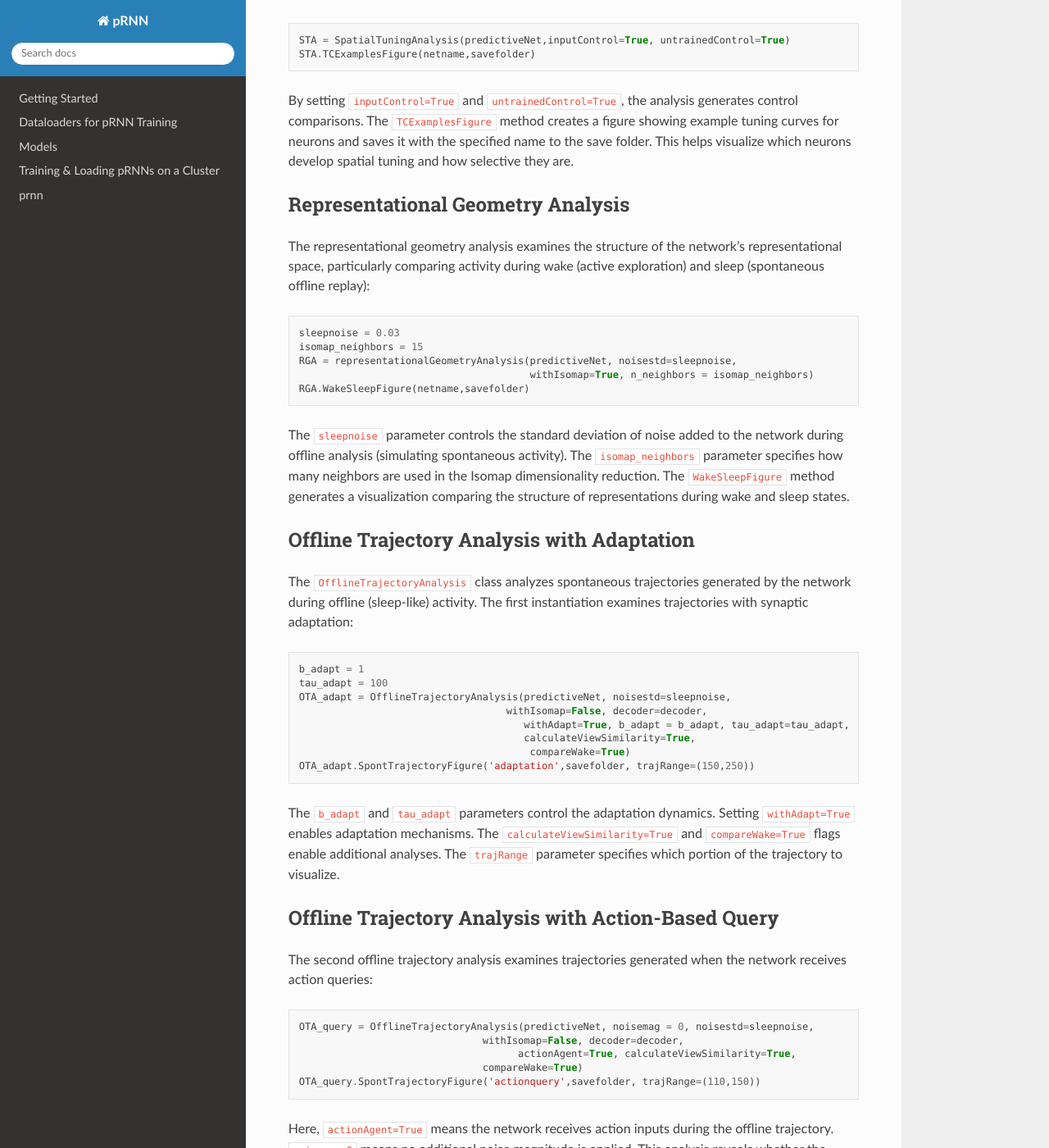
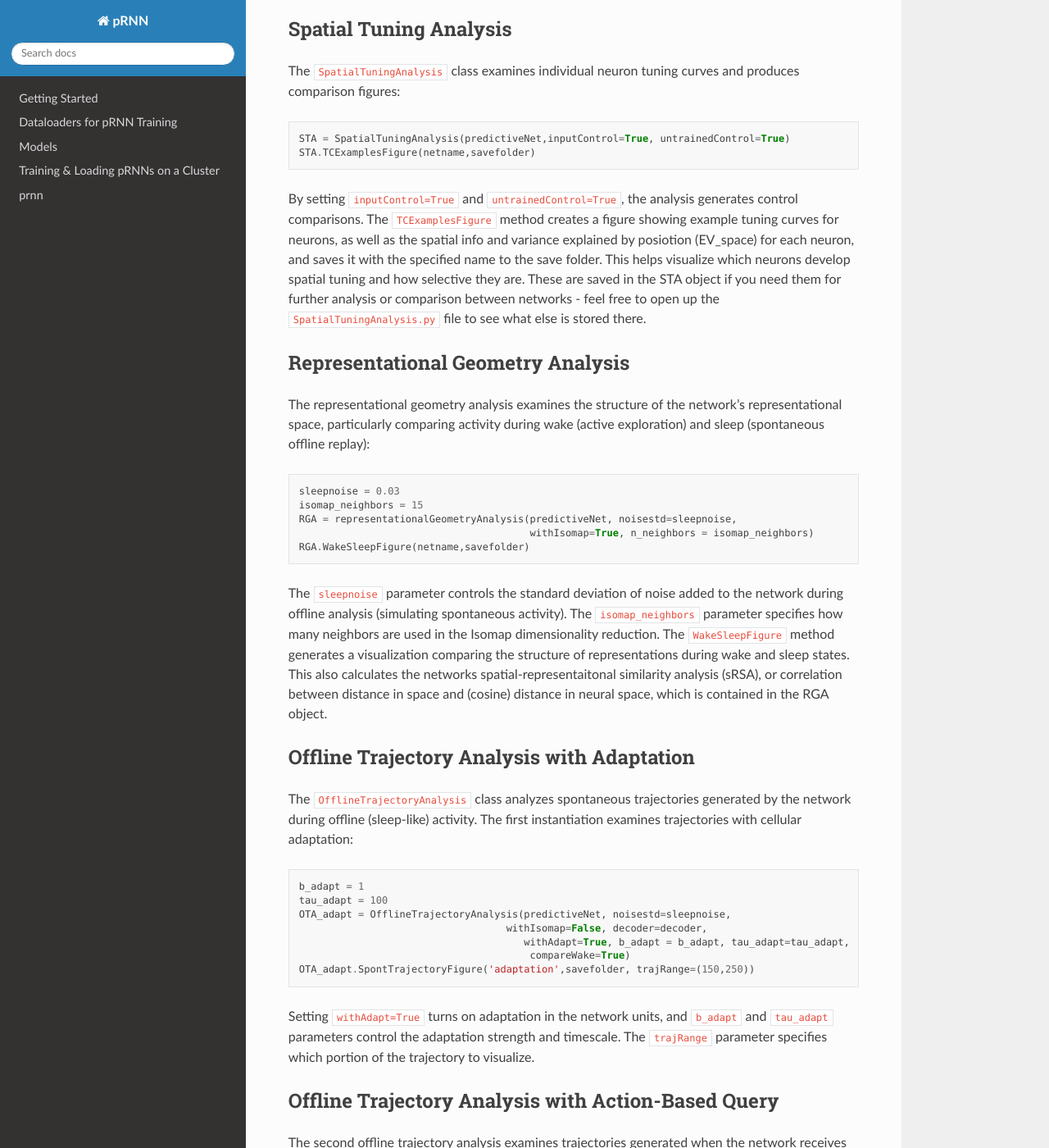
Before and after one commit to LevensteinLab/pRNN, a Sphinx documentation site: the page built from docs/basic_analysis.rst, in a window 1280 px wide and 1400 px high, scrolled down 2537 px. Shown: the whole window at 82% size. Built offline with Sphinx 7.4.7 and the Read the Docs theme 3.1.0, drawn with Linux system fonts in a browser that asks for light colours; some of the changed text lies outside the part shown.

Commit message:
Revise Basic Analysis tutorial for clarity and detail
Updated tutorial for Basic Analysis with pRNN package to clarify usage of scripts and analysis methods. Enhanced explanations of parameters and outputs for various analysis classes.

```diff
--- a/docs/basic_analysis.rst
+++ b/docs/basic_analysis.rst
@@ -1,7 +1,7 @@
 Basic Analysis with the pRNN Package
 ====================================
 
-This tutorial explains the ``BasicAnalysis.py`` script, which demonstrates how to perform a comprehensive analysis of a trained pRNN model. The script loads a pre-trained network, calculates spatial representations, evaluates decoding performance, and generates visualizations of the network's cognitive map properties. We have provided a ``BasicAnalysis.ipynb`` notebook in the examples folder if you'd like to run this analysis interactively.
+This tutorial explains how to do some basic analysis on a trained pRNN model. In the tutorial, you will load a pre-trained network, calculate spatial representations, evaluates decoding performance, and generates visualizations of the network's cognitive map properties. We have provided a ``BasicAnalysis.ipynb`` notebook in the examples folder if you'd like to run this analysis interactively, or a ``BasicAnalysis.py`` script, which can be run on a compute cluster.
 
 Imports and Setup
 -----------------
@@ -25,7 +25,9 @@ The analysis script imports necessary utilities from the pRNN package, as well a
     from prnn.analysis.OfflineTrajectoryAnalysis import OfflineTrajectoryAnalysis
     from prnn.analysis.representationalGeometryAnalysis import representationalGeometryAnalysis
 
-The key analysis classes are ``SpatialTuningAnalysis``, ``OfflineTrajectoryAnalysis``, and ``representationalGeometryAnalysis``. These perform different types of analyses on the trained network's hidden representations. We also set the folder where all figures will be saved:
+The key analysis classes are ``SpatialTuningAnalysis``, ``representationalGeometryAnalysis``, ``OfflineTrajectoryAnalysis``. These are used to calculate tuning curves and other single-cell analysis of spatial representation in the network, investigate the population-level geometry of the spatial representation, and investigate decoded offline trajectories, or replay, in the network.
+
+Let's first set the folder where all figures will be saved:
 
 .. code-block:: python
 
@@ -44,7 +46,7 @@ First, we load a pre-trained pRNN model and retrieve the environment it was trai
     exseed = 8
     predictiveNet = PredictiveNet.loadNet(netfolder+netname+'--s'+str(exseed))
 
-The ``netname`` and ``netfolder`` variables specify which trained network to load. The ``exseed`` parameter identifies a specific training seed. The ``EnvLibrary`` attribute of the ``predictiveNet`` object contains the environments the network was trained on. We retrieve the first environment:
+The ``netname`` and ``netfolder`` variables specify which trained network to load (you might need to change ``netfolder`` to match where the network is saved on your machine). The ``exseed`` parameter identifies a specific training seed. The ``EnvLibrary`` attribute of the ``predictiveNet`` object contains the environments the network was trained on. We retrieve the first environment:
 
 .. code-block:: python
 
@@ -71,16 +73,15 @@ The core of the analysis is to extract the network's spatial representation. We
 .. code-block:: python
 
     place_fields, SI, decoder = predictiveNet.calculateSpatialRepresentation(env,agent,
-                                                 trainDecoder=True, trainHDDecoder = True)
+                                                 trainDecoder=True)
 
 This function:
 
-- Generates an agent trajectory through the environment
+- Generates an agent trajectory through the environment, this is XXX by deafult, and should be long enough that the agent thoroughly covers the environment, visiting each posisition multiple times from different directions. You can set this using ``numsteps=XXXX`` as appropriate for different environments.
 - Collects the network's hidden state activations at each position
-- Trains a linear decoder to predict position from hidden states
-- Returns ``place_fields`` (the spatial tuning of individual neurons), ``SI`` (spatial information), and the trained ``decoder`` object
+- Trains a linear decoder to predict position from hidden unit states (this will also be used later to decode the represented position during sleep)
+- Returns ``place_fields`` (the spatial tuning of individual neurons), ``SI`` (spatial information for each neuron's tuning curve), and the trained ``decoder`` object
 
-Setting ``trainDecoder=True`` and ``trainHDDecoder=True`` trains decoders for both position and head direction.
 
 Evaluating Decoding Performance
 --------------------------------
@@ -106,7 +107,7 @@ The ``SpatialTuningAnalysis`` class examines individual neuron tuning curves and
     STA = SpatialTuningAnalysis(predictiveNet,inputControl=True, untrainedControl=True)
     STA.TCExamplesFigure(netname,savefolder)
 
-By setting ``inputControl=True`` and ``untrainedControl=True``, the analysis generates control comparisons. The ``TCExamplesFigure`` method creates a figure showing example tuning curves for neurons and saves it with the specified name to the save folder. This helps visualize which neurons develop spatial tuning and how selective they are.
+By setting ``inputControl=True`` and ``untrainedControl=True``, the analysis generates control comparisons. The ``TCExamplesFigure`` method creates a figure showing example tuning curves for neurons, as well as the spatial info and variance explained by posiotion (EV_space) for each neuron, and saves it with the specified name to the save folder. This helps visualize which neurons develop spatial tuning and how selective they are. These are saved in the STA object if you need them for further analysis or comparison between networks - feel free to open up the ``SpatialTuningAnalysis.py`` file to see what else is stored there.
 
 Representational Geometry Analysis
 -----------------------------------
@@ -121,12 +122,12 @@ The representational geometry analysis examines the structure of the network's r
                                            withIsomap=True, n_neighbors = isomap_neighbors)
     RGA.WakeSleepFigure(netname,savefolder)
 
-The ``sleepnoise`` parameter controls the standard deviation of noise added to the network during offline analysis (simulating spontaneous activity). The ``isomap_neighbors`` parameter specifies how many neighbors are used in the Isomap dimensionality reduction. The ``WakeSleepFigure`` method generates a visualization comparing the structure of representations during wake and sleep states.
+The ``sleepnoise`` parameter controls the standard deviation of noise added to the network during offline analysis (simulating spontaneous activity). The ``isomap_neighbors`` parameter specifies how many neighbors are used in the Isomap dimensionality reduction. The ``WakeSleepFigure`` method generates a visualization comparing the structure of representations during wake and sleep states. This also calculates the networks spatial-representaitonal similarity analysis (sRSA), or correlation between distance in space and (cosine) distance in neural space, which is contained in the RGA object.
 
 Offline Trajectory Analysis with Adaptation
 --------------------------------------------
 
-The ``OfflineTrajectoryAnalysis`` class analyzes spontaneous trajectories generated by the network during offline (sleep-like) activity. The first instantiation examines trajectories with synaptic adaptation:
+The ``OfflineTrajectoryAnalysis`` class analyzes spontaneous trajectories generated by the network during offline (sleep-like) activity. The first instantiation examines trajectories with cellular adaptation:
 
 .. code-block:: python
 
@@ -135,26 +136,25 @@ The ``OfflineTrajectoryAnalysis`` class analyzes spontaneous trajectories genera
     OTA_adapt = OfflineTrajectoryAnalysis(predictiveNet, noisestd=sleepnoise,
                                        withIsomap=False, decoder=decoder,
                                           withAdapt=True, b_adapt = b_adapt, tau_adapt=tau_adapt,
-                                          calculateViewSimilarity=True,
                                            compareWake=True)
     OTA_adapt.SpontTrajectoryFigure('adaptation',savefolder, trajRange=(150,250))
 
-The ``b_adapt`` and ``tau_adapt`` parameters control the adaptation dynamics. Setting ``withAdapt=True`` enables adaptation mechanisms. The ``calculateViewSimilarity=True`` and ``compareWake=True`` flags enable additional analyses. The ``trajRange`` parameter specifies which portion of the trajectory to visualize.
+Setting ``withAdapt=True`` turns on adaptation in the network units, and ``b_adapt`` and ``tau_adapt`` parameters control the adaptation strength and timescale. The ``trajRange`` parameter specifies which portion of the trajectory to visualize.
 
 Offline Trajectory Analysis with Action-Based Query
 ----------------------------------------------------
 
-The second offline trajectory analysis examines trajectories generated when the network receives action queries:
+The second offline trajectory analysis examines trajectories generated when the network receives action (speed+HD) queries:
 
 .. code-block:: python
 
-    OTA_query = OfflineTrajectoryAnalysis(predictiveNet, noisemag = 0, noisestd=sleepnoise,
+    OTA_query = OfflineTrajectoryAnalysis(predictiveNet, noisestd=sleepnoise,
                                    withIsomap=False, decoder=decoder,
-                                         actionAgent=True, calculateViewSimilarity=True,
+                                         actionAgent=True,
                                    compareWake=True)
     OTA_query.SpontTrajectoryFigure('actionquery',savefolder, trajRange=(110,150))
 
-Here, ``actionAgent=True`` means the network receives action inputs during the offline trajectory. ``noisemag=0`` means no additional noise magnitude is applied. This analysis reveals whether the network can generate coherent trajectories that follow action-based commands.
+Here, ``actionAgent=True`` means the network receives random action inputs during the offline trajectory, which will direct how it moves through the environment.
 
 Running the Analysis
 --------------------
```
Also changed, not shown: other parts of docs/basic_analysis.rst (+1 -1 lines).
